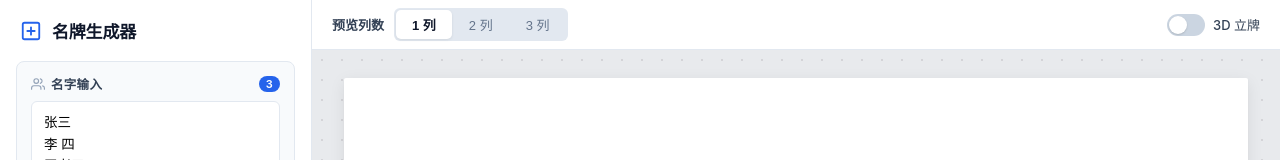
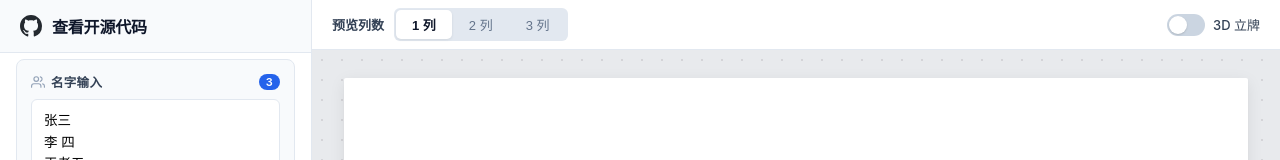
Before and after one commit to cxh1205/name-card-generator, a Vue app: page / in a window 1280 px wide. Shown: the top 160 px of the page. Built offline with nearby package versions, Linux system fonts and the light colour scheme.

Commit message:
修改左上角可跳转开源页面

```diff
--- a/src/App.vue
+++ b/src/App.vue
@@ -180,12 +180,13 @@
   <div class="app">
     <!-- ==================== SIDEBAR ==================== -->
     <aside class="sidebar no-print">
-      <div class="sidebar-header">
-        <div class="logo">
-          <svg width="22" height="22" viewBox="0 0 24 24" fill="none" stroke="currentColor" stroke-width="2" stroke-linecap="round" stroke-linejoin="round"><rect x="3" y="3" width="18" height="18" rx="2"/><path d="M12 8v8"/><path d="M8 12h8"/></svg>
-          名牌生成器
-        </div>
-      </div>
+      <a class="sidebar-header" href="https://github.com/cxh1205/name-card-generator" target="_blank" rel="noopener" title="查看开源代码">
+        <svg width="22" height="22" viewBox="0 0 24 24" fill="currentColor" stroke="none"><path d="M12 0C5.37 0 0 5.37 0 12c0 5.31 3.435 9.795 8.205 11.385.6.105.825-.255.825-.57 0-.285-.015-1.23-.015-2.235-3.015.555-3.795-.735-4.035-1.41-.135-.345-.72-1.41-1.23-1.695-.42-.225-1.02-.78-.015-.795.945-.015 1.62.87 1.845 1.23 1.08 1.815 2.805 1.305 3.495.99.105-.78.42-1.305.765-1.605-2.67-.3-5.46-1.335-5.46-5.925 0-1.305.465-2.385 1.23-3.225-.12-.3-.54-1.53.12-3.18 0 0 1.005-.315 3.3 1.23.96-.27 1.98-.405 3-.405s2.04.135 3 .405c2.295-1.56 3.3-1.23 3.3-1.23.66 1.65.24 2.88.12 3.18.765.84 1.23 1.905 1.23 3.225 0 4.605-2.805 5.625-5.475 5.925.435.375.81 1.095.81 2.22 0 1.605-.015 2.895-.015 3.3 0 .315.225.69.825.57A12.02 12.02 0 0 0 24 12c0-6.63-5.37-12-12-12z"/></svg>
+        <span class="logo-text-wrap">
+          <span class="logo-text-default">名牌生成器</span>
+          <span class="logo-text-hover">查看开源代码</span>
+        </span>
+      </a>
 
       <!-- Name Input -->
       <div class="panel">
@@ -471,16 +472,52 @@
 }
 
 .sidebar-header {
-  position: sticky; top: 0; background: #fff;
-  padding: 18px 4px 12px; z-index: 2;
+  position: sticky; top: 0; z-index: 2;
+  display: flex; align-items: center; gap: 10px;
+  margin: 0 -16px;
+  padding: 14px 20px;
+  background: #fff;
+  border-bottom: 1px solid var(--slate-200);
+  text-decoration: none; cursor: pointer;
+  transition: background 0.15s;
+}
+.sidebar-header:hover { background: var(--slate-50); }
+.sidebar-header svg { color: #24292f; flex-shrink: 0; }
+
+.logo-text-wrap {
+  position: relative;
+  font-size: 16px; font-weight: 700;
+  letter-spacing: -0.2px;
+  white-space: nowrap;
+  color: var(--slate-900);
 }
 
-.logo {
-  display: flex; align-items: center; gap: 10px;
-  font-size: 17px; font-weight: 700; color: var(--slate-900);
-  letter-spacing: -0.2px;
+.logo-text-default, .logo-text-hover {
+  transition: opacity 0.35s ease, filter 0.35s ease;
+  white-space: nowrap;
 }
-.logo svg { color: var(--blue-600); flex-shrink: 0; }
+
+.logo-text-default {
+  opacity: 1;
+  filter: blur(0);
+}
+
+.logo-text-hover {
+  position: absolute;
+  left: 0; top: 0;
+  opacity: 0;
+  filter: blur(8px);
+}
+
+.sidebar-header:hover .logo-text-default {
+  opacity: 0;
+  filter: blur(8px);
+}
+
+.sidebar-header:hover .logo-text-hover {
+  opacity: 1;
+  filter: blur(0);
+}
 
 /* ---- Panels ---- */
 .panel {
@@ -858,6 +895,7 @@
   justify-content: center;
   border-radius: 2px;
   overflow: hidden;
+  backface-visibility: hidden;
 }
 
 .leaf-front .leaf-face {
```
